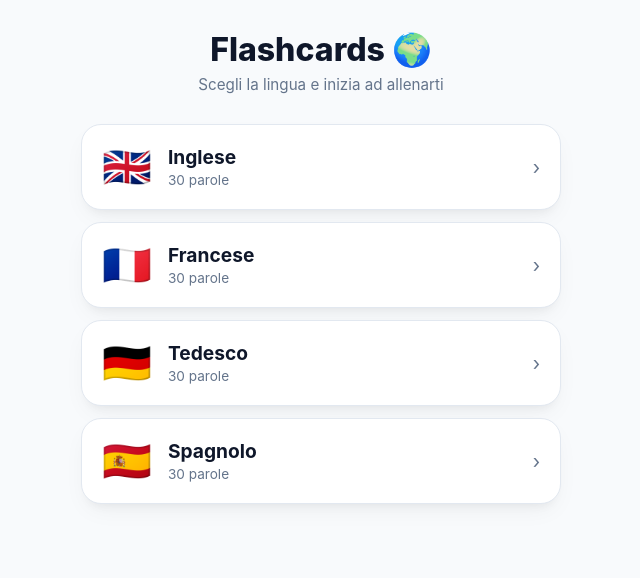
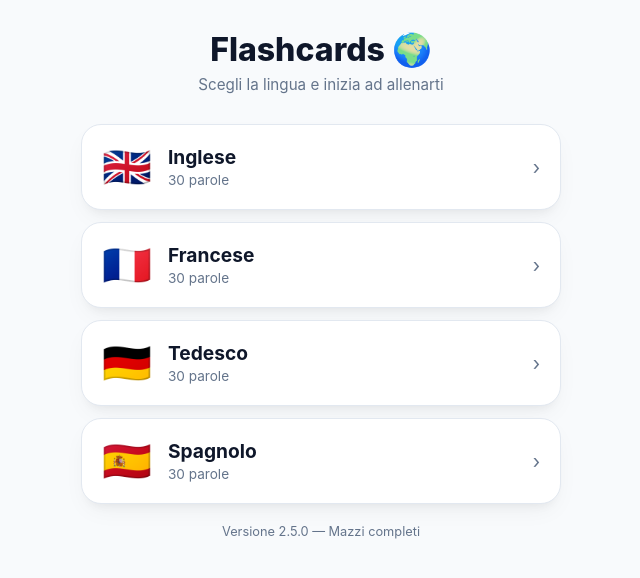
Before and after one commit to micmax1000-afk/flashcards, a plain HTML site: page index.html in a window 1280 px wide. Shown: the whole page, without its empty margins (319-959 px from the left). Drawn offline with Linux system fonts and the light colour scheme.

Commit message:
Aggiunta indicazione versione a fondo pagina index.html

```diff
--- a/index.html
+++ b/index.html
@@ -53,6 +53,10 @@
     </div>
   </div>
 
+  <footer style="text-align:center; padding: 20px 0 10px; font-size: 0.8rem; color: var(--muted);">
+    Versione 2.5.0 — Mazzi completi
+  </footer>
+
   <script src="data.js"></script>
   <script src="app.js"></script>
 </body>
```
